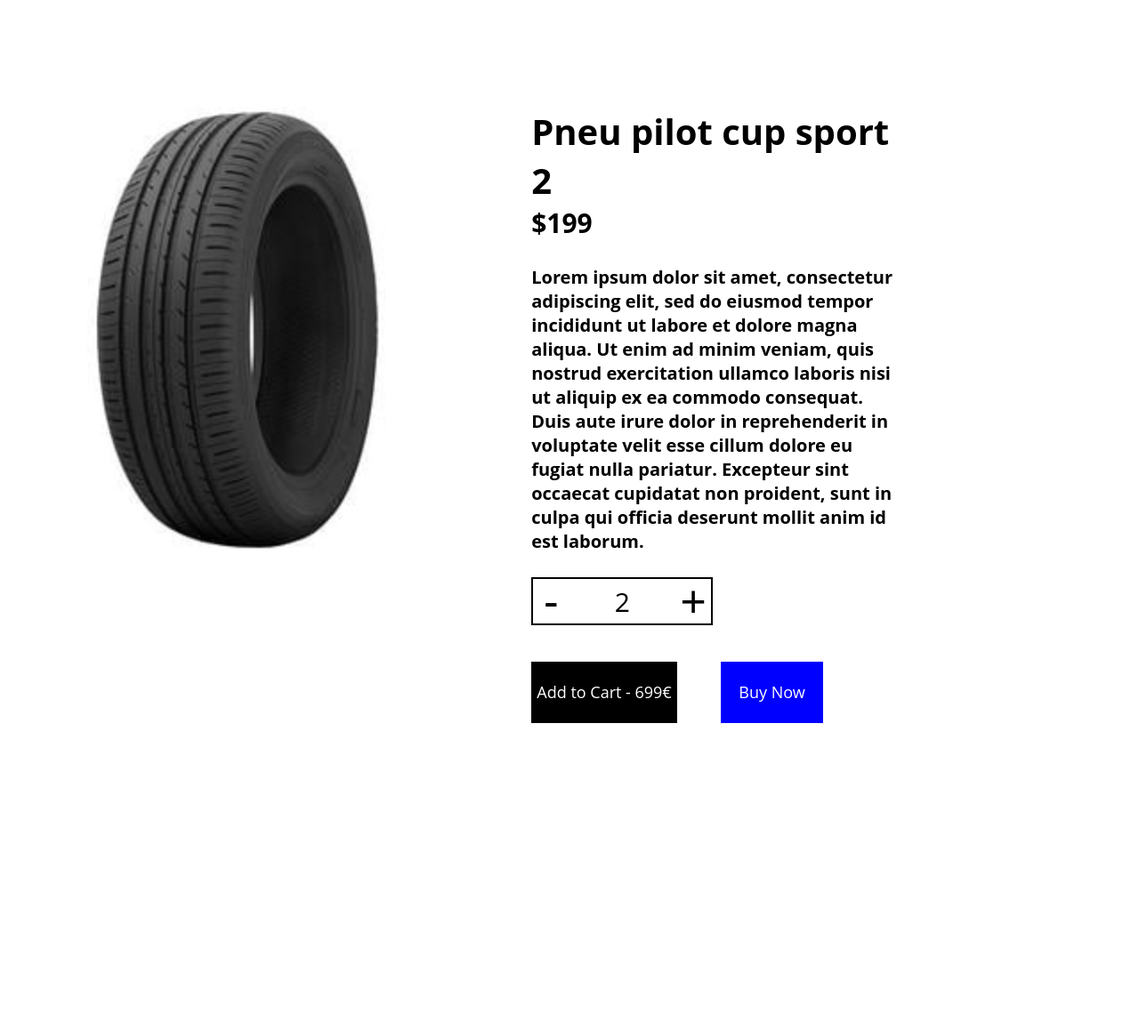
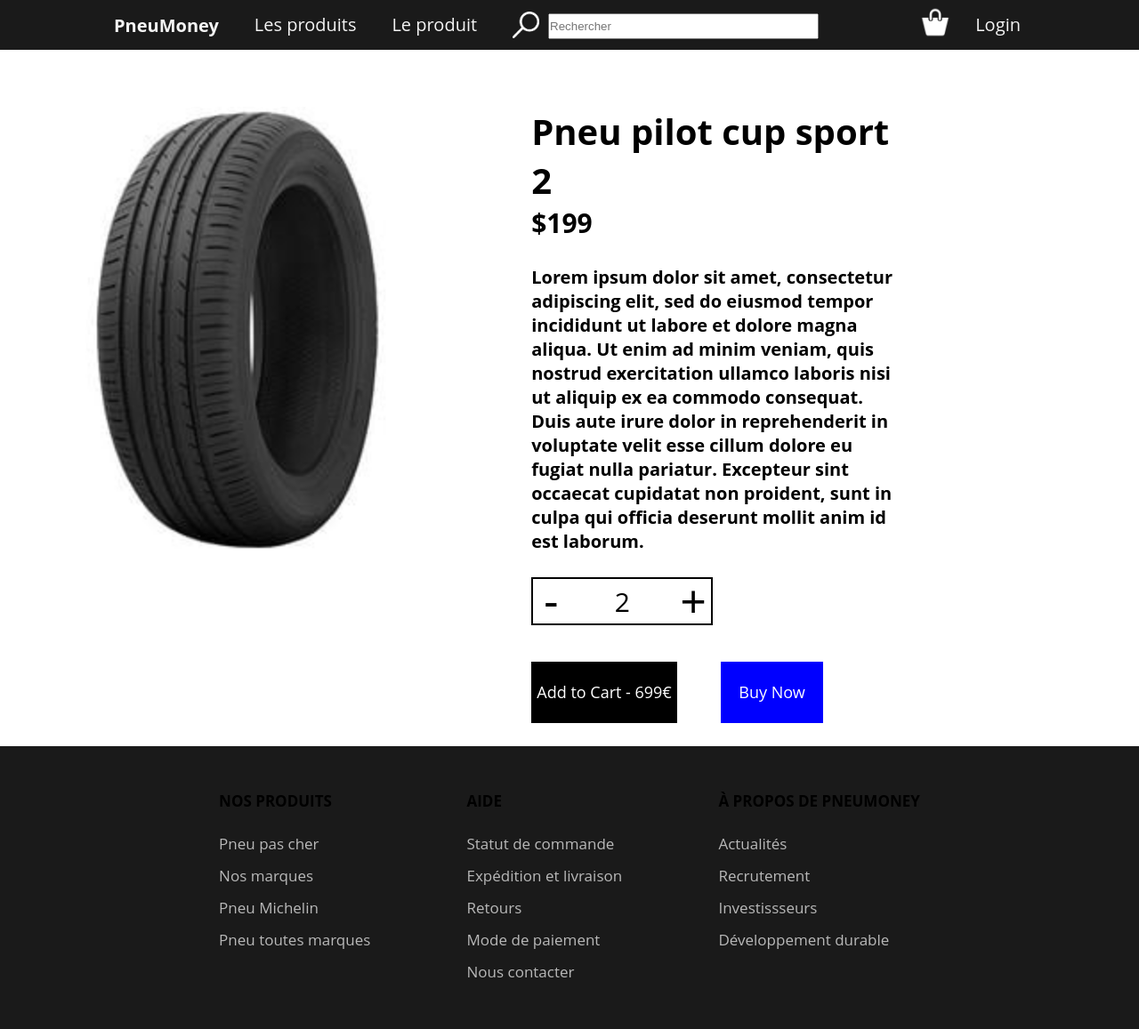
Before and after one commit to chevalierthomas/pneumoney, a plain HTML site: page Product Page.html in a window 1280 px wide. Shown: the whole page at 89% size. Before the commit the page ends 813 px from the top, so only its background shows below. Drawn offline with Linux system fonts and the light colour scheme.

Commit message:
Add navbar + footer

```diff
--- a/Product Page.html
+++ b/Product Page.html
@@ -7,6 +7,35 @@
     <link rel="stylesheet" href="Product Page.css">
   </head>
   <body>
+
+    <section class="navbar">
+      <div class="nav-content">
+          <a class="active" href="#">PneuMoney</a>
+              <div class="nav-items">
+                  <div class="nav-links">
+                      <ul>
+                          <li><a class="links " href="shop.html">Les produits</a></li>
+                          <li><a class="links " href="Product Page.html">Le produit</a></li>
+                          <li class="rechercher"> <img class="loupe-logo" style="margin-right: 10px;" src="img/loupe.png" width="30px" alt="">
+                              <form  action="" class="formulaire ">
+                              <input class="champ " type="text" placeholder="Rechercher">
+                              </form>
+                          </li>
+                      </ul>
+                  </div>
+
+                  <div class="panier">
+                      <ul>
+                          <li><a href="#"><img class="panier-logo" src="img/panier.png" alt="" width="70px"></a> </li>
+                          <li><a class="links "  href="#">Login</a></li>
+                      </ul>
+                  </div>
+              </div>
+
+      </div>
+      <img class="hamburger-icon" src="img/hamburger.png" width="40" alt="menu hamburger">
+  </section>
+
 
     <div class="container">
       <div class="image">
@@ -43,5 +72,66 @@
       </div>
     </div>
 
-  </body>
+    <footer class="footer">
+      <div class="foot-content">
+              <div class="foot-items">
+                  <div class="top-item">NOS PRODUITS</div>
+                  <div class="items">
+                      <a href="#">Pneu pas cher</a>
+                  </div>
+                  <div class="items">
+                      <a href="#">Nos marques</a>
+                  </div>
+                  <div class="items">
+                      <a href="#">Pneu Michelin</a>
+                  </div>
+                  <div class="items">
+                      <a href="#">Pneu toutes marques</a>
+                  </div>
+              </div>
+              <div class="foot-items">
+                  <div class="top-item">AIDE</div>
+                  <div class="items">
+                      <a href="#">Statut de commande</a>
+                  </div>
+                  <div class="items">
+                      <a href="">Expédition et livraison</a>
+                  </div>
+                  <div class="items">
+                      <a href="#">Retours</a>
+                  </div>
+                  <div class="items">
+                      <a href="#">Mode de paiement</a>
+                  </div>
+                  <div class="items">
+                      <a href="#">Nous contacter</a>
+                  </div>
+              </div>
+              <div class="foot-items">
+                  <div class="top-item">À PROPOS DE PNEUMONEY
+                  </div>
+                  <div class="items"s>
+                      <a href="#">Actualités</a>
+                  </div>
+                  <div class="items">
+                      <a href="#">Recrutement</a>
+                  </div>
+                  <div class="items">
+                      <a href="#">Investissseurs</a>
+                  </div>
+                  <div class="items">
+                      <a href="#">Développement durable</a>
+                  </div>
+              </div>
+      </div>
+  </footer>
+</body>
+  <script>
+              const menuHamburger = document.querySelector(".hamburger-icon")
+      const navItems = document.querySelector(".nav-items")
+
+      menuHamburger.addEventListener('click',()=>{
+      navItems.classList.toggle('mobile-menu')
+      })
+  </script>
 </html>
```
